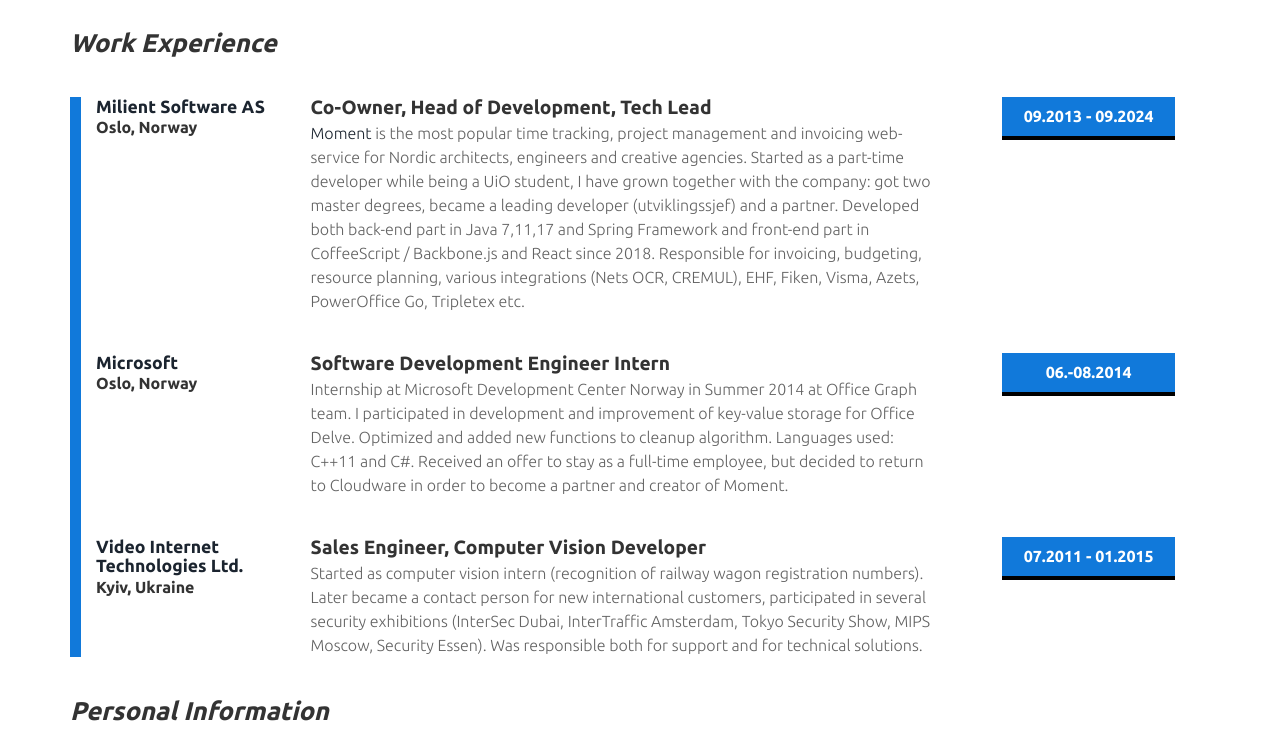
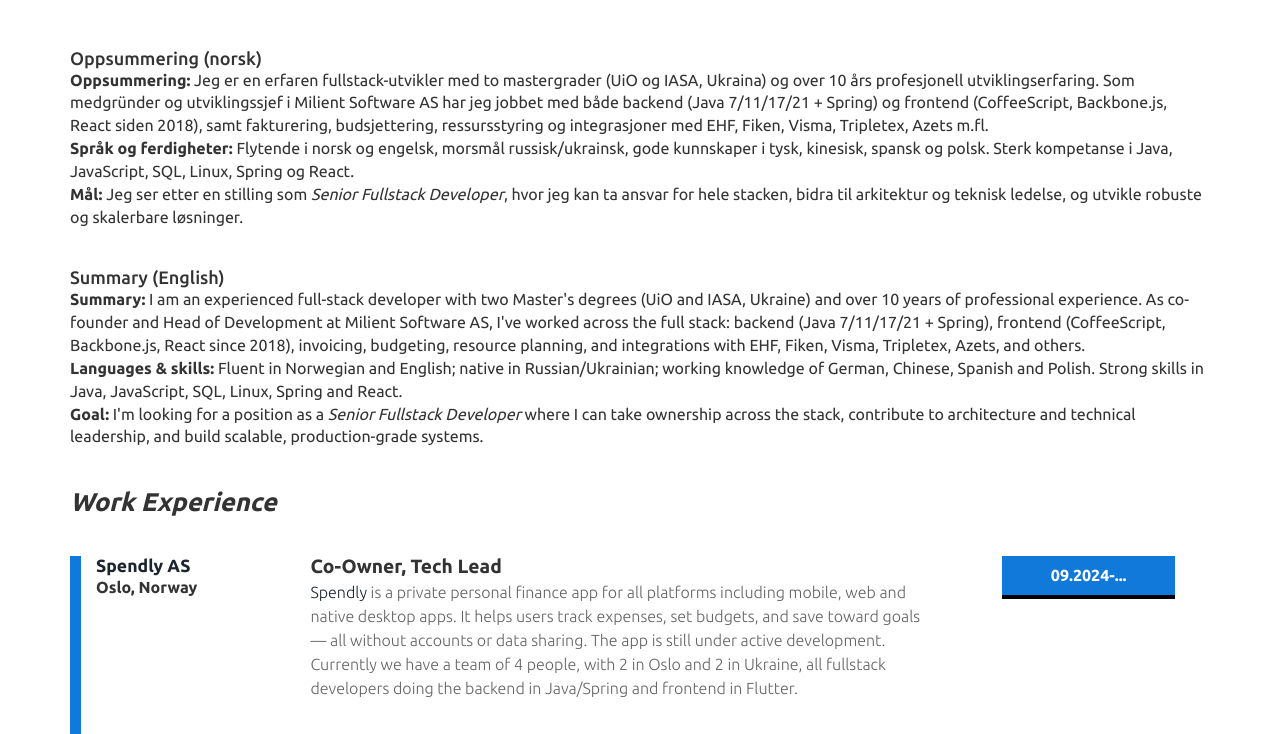
Before and after one commit to igororlov/igororlov.github.io, a plain HTML site: page index.html in a window 1280 px wide. Shown: the part 218-952 px from the top of the page. Drawn offline with Linux system fonts and the light colour scheme.

Commit message:
Added summary and info about Spendly

```diff
--- a/index.html
+++ b/index.html
@@ -48,8 +48,42 @@
 </div>
 <div class="content">
 	 <div class="container">
+
+		<div class="summary-section" style="margin-top: 20px;">
+		  <h4>Oppsummering (norsk)</h4>
+		  <p><strong>Oppsummering:</strong> Jeg er en erfaren fullstack-utvikler med to mastergrader (UiO og IASA, Ukraina) og over 10 års profesjonell utviklingserfaring. Som medgründer og utviklingssjef i Milient Software AS har jeg jobbet med både backend (Java 7/11/17/21 + Spring) og frontend (CoffeeScript, Backbone.js, React siden 2018), samt fakturering, budsjettering, ressursstyring og integrasjoner med EHF, Fiken, Visma, Tripletex, Azets m.fl.</p>
+		  <p><strong>Språk og ferdigheter:</strong> Flytende i norsk og engelsk, morsmål russisk/ukrainsk, gode kunnskaper i tysk, kinesisk, spansk og polsk. Sterk kompetanse i Java, JavaScript, SQL, Linux, Spring og React.</p>
+		  <p><strong>Mål:</strong> Jeg ser etter en stilling som <em>Senior Fullstack Developer</em>, hvor jeg kan ta ansvar for hele stacken, bidra til arkitektur og teknisk ledelse, og utvikle robuste og skalerbare løsninger.</p>
+
+		  <hr>
+
+		  <h4>Summary (English)</h4>
+		  <p><strong>Summary:</strong> I am an experienced full-stack developer with two Master's degrees (UiO and IASA, Ukraine) and over 10 years of professional experience. As co-founder and Head of Development at Milient Software AS, I've worked across the full stack: backend (Java 7/11/17/21 + Spring), frontend (CoffeeScript, Backbone.js, React since 2018), invoicing, budgeting, resource planning, and integrations with EHF, Fiken, Visma, Tripletex, Azets, and others.</p>
+		  <p><strong>Languages & skills:</strong> Fluent in Norwegian and English; native in Russian/Ukrainian; working knowledge of German, Chinese, Spanish and Polish. Strong skills in Java, JavaScript, SQL, Linux, Spring and React.</p>
+		  <p><strong>Goal:</strong> I'm looking for a position as a <em>Senior Fullstack Developer</em> where I can take ownership across the stack, contribute to architecture and technical leadership, and build scalable, production-grade systems.</p>
+		</div>
+
+		<hr/>
+
+
 		  <h3>Work Experience</h3>
-	       <div class="work">
+	     <div class="work">
+			 <div class="details">
+				 <div class="col-md-3 city">
+					 <h5><a href="https://spendly.eu/" target="_blank">Spendly AS</a></h5>
+					 <p>Oslo, Norway</p>
+				 </div>
+				 <div class="col-md-7 posts">
+					 <h4>Co-Owner, Tech Lead</h4>
+					 <p>
+						 <a href="https://spendly.eu/" target="_blank">Spendly</a> is a private personal finance app for all platforms including mobile, web and native desktop apps. It helps users track expenses, set budgets, and save toward goals — all without accounts or data sharing. The app is still under active development. Currently we have a team of 4 people, with 2 in Oslo and 2 in Ukraine, all fullstack developers doing the backend in Java/Spring and frontend in Flutter.
+           </p>
+				 </div>
+				 <div class="col-md-2 date">
+					 <p>09.2024-...</p>
+				 </div>
+				 <div class="clearfix"></div>
+			 </div>
 			 <div class="details">
 				 <div class="col-md-3 city">
 					 <h5><a href="https://www.milientsoftware.com/" target="_blank">Milient Software AS</a></h5>
@@ -62,7 +96,7 @@
 						 project management and invoicing web-service for Nordic architects, engineers and creative agencies.
 						 Started as a part-time developer while being a UiO student, I have grown together with the company: got two master degrees,
              became a leading developer (utviklingssjef) and a partner.
-             Developed both back-end part in Java 7,11,17 and Spring Framework and front-end part in CoffeeScript / Backbone.js and React since 2018. Responsible for invoicing, budgeting,
+             Developed both back-end part in Java 7,11,17,21 and Spring Framework 3/4/5 and front-end part in CoffeeScript / Backbone.js and React.js since 2018. Responsible for invoicing, budgeting,
              resource planning, various integrations (Nets OCR, CREMUL), EHF, Fiken, Visma, Azets, PowerOffice Go, Tripletex etc.
            </p>
 				 </div>
```
